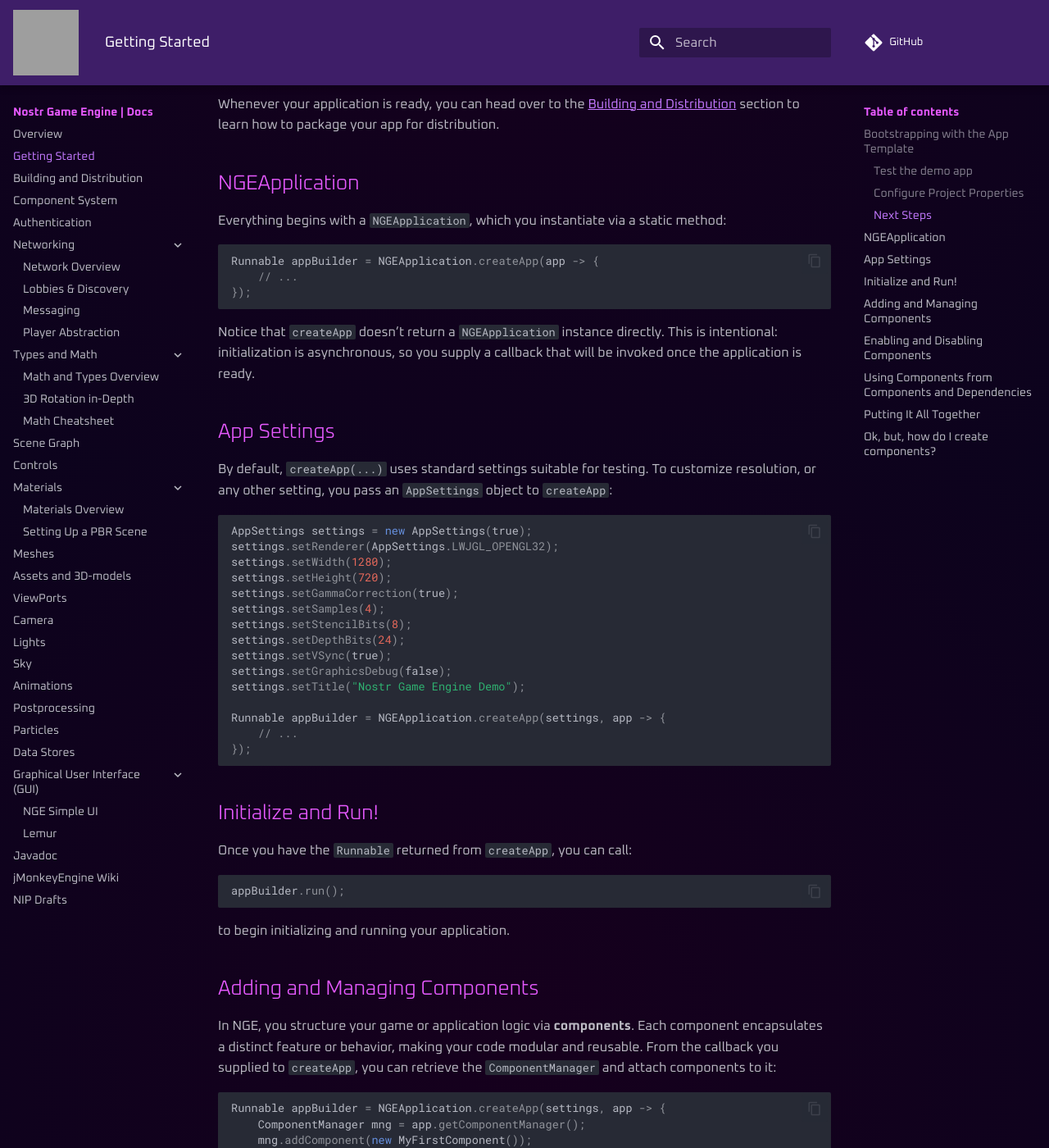
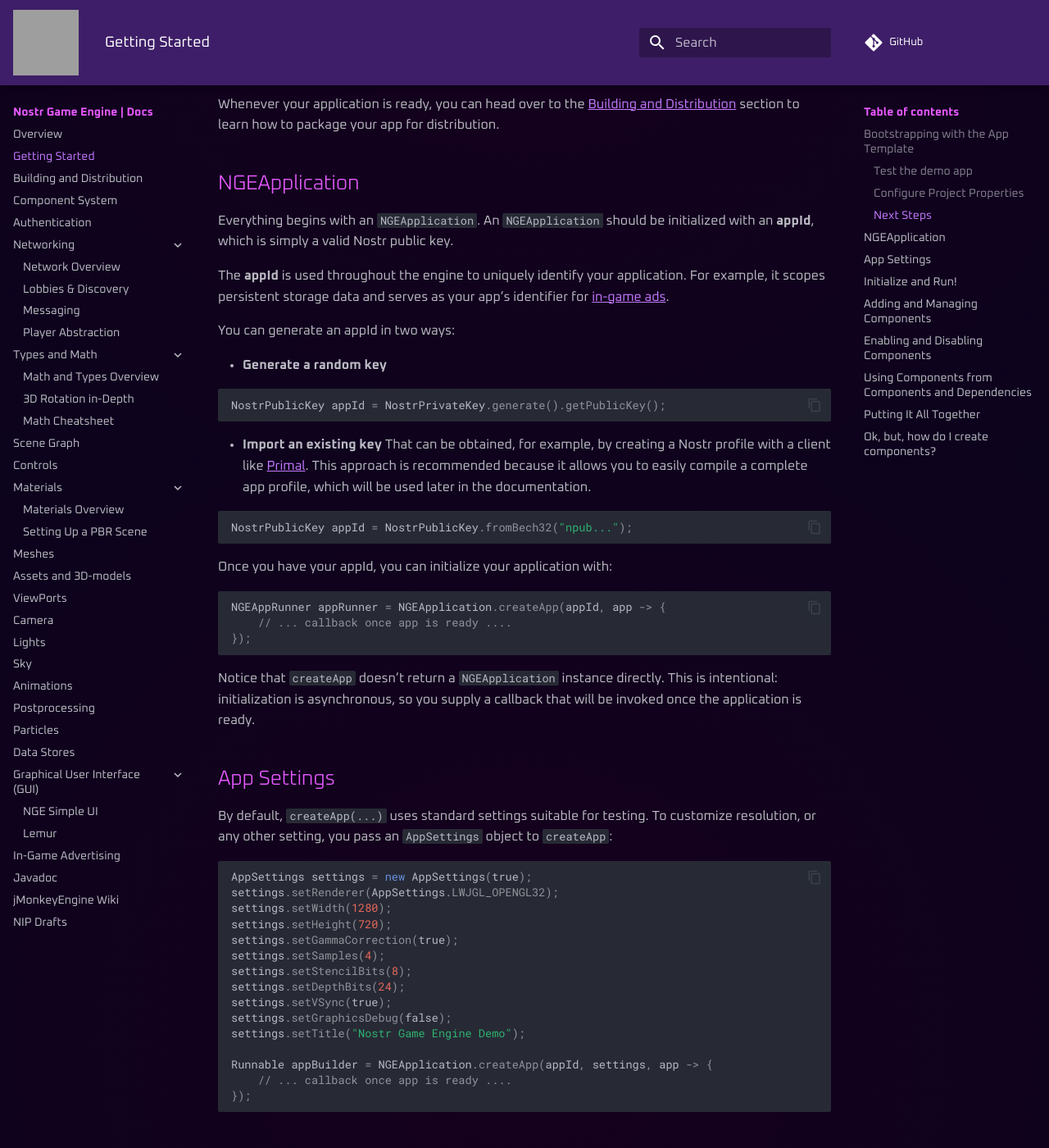
Before and after one commit to NostrGameEngine/docs, an MkDocs documentation site: the page built from docs/getting-started.md, in a window 1280 px wide and 1400 px high, scrolled down 2239 px. Shown: the whole window at 82% size. Built offline with MkDocs 1.6.1 and Material for MkDocs 9.7.7, drawn with Linux system fonts in a browser that asks for light colours; comment, search, counter and statistics services are not loaded.

Commit message:
update for v0.1

````diff
--- a/docs/getting-started.md
+++ b/docs/getting-started.md
@@ -73,13 +73,36 @@ You can start experimenting with the source code you've just downloaded, to see
 Whenever your application is ready, you can head over to the [Building and Distribution](./build.md) section to learn how to package your app for distribution.
 
 
+
+
 ## NGEApplication
 
-Everything begins with a `NGEApplication`, which you instantiate via a static method:
+Everything begins with an `NGEApplication`.
+An `NGEApplication` should be initialized with an **appId**, which is simply a valid Nostr public key.
+
+The **appId** is used throughout the engine to uniquely identify your application. For example, it scopes persistent storage data and serves as your app’s identifier for [in-game ads](./ads.md).
+
+You can generate an appId in two ways:
+
+* **Generate a random key**
 
 ```java
-Runnable appBuilder = NGEApplication.createApp(app -> {
-    // ...
+NostrPublicKey appId = NostrPrivateKey.generate().getPublicKey();
+```
+
+* **Import an existing key**
+  That can be obtained, for example, by creating a Nostr profile with a client like [Primal](https://primal.net/).
+  This approach is recommended because it allows you to easily compile a complete app profile, which will be used later in the documentation.
+
+```java
+NostrPublicKey appId = NostrPublicKey.fromBech32("npub...");
+```
+
+Once you have your appId, you can initialize your application with:
+
+```java
+NGEAppRunner appRunner = NGEApplication.createApp(appId, app -> {
+    // ... callback once app is ready ....
 });
 ```
 
@@ -105,17 +128,17 @@ settings.setVSync(true);
 settings.setGraphicsDebug(false);
 settings.setTitle("Nostr Game Engine Demo");
 
-Runnable appBuilder = NGEApplication.createApp(settings, app -> {
-    // ...
+Runnable appBuilder = NGEApplication.createApp(appId, settings, app -> {
+    // ... callback once app is ready ....
 });
 ```
 
 
 ## Initialize and Run!
-Once you have the `Runnable` returned from `createApp`, you can call:
+Once you have the `NGEAppRunner` returned from `createApp`, you can call:
 
 ```java
-appBuilder.run();
+appBuilder.start();
 ```
 
 to begin initializing and running your application.
--- a/mkdocs.yml
+++ b/mkdocs.yml
@@ -61,6 +61,7 @@ nav:
   - Graphical User Interface (GUI):
     - NGE Simple UI: gui/index.md
     - Lemur: gui/lemur.md
+  - In-Game Advertising: ads.md
   - Javadoc: https://javadoc.ngengine.org/
   - jMonkeyEngine Wiki: https://wiki.jmonkeyengine.org
   - NIP Drafts: nip-drafts/index.md
````
Also changed, not shown: docs/ads.md (added, +181 -0 lines), docs/images/primal-lud16.webp (added).
